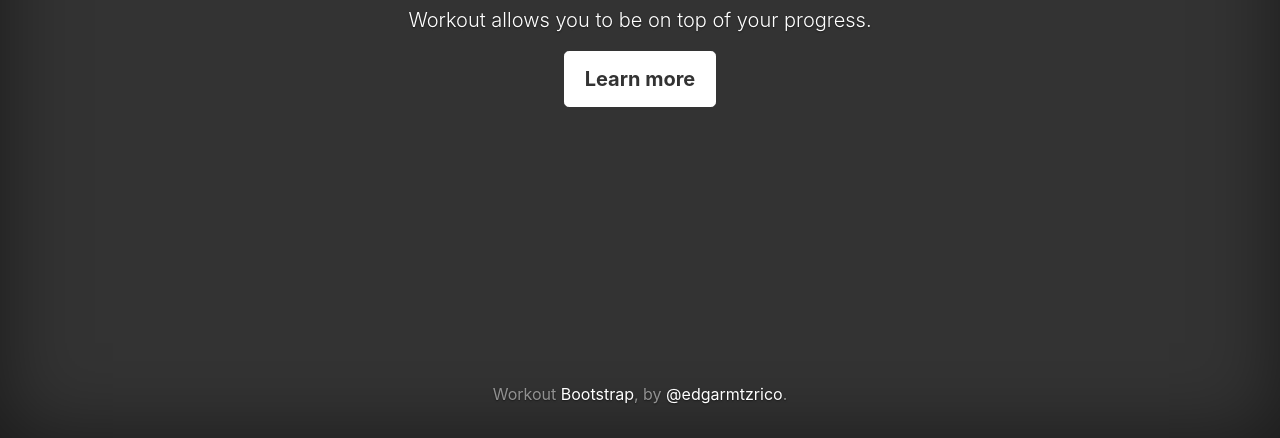
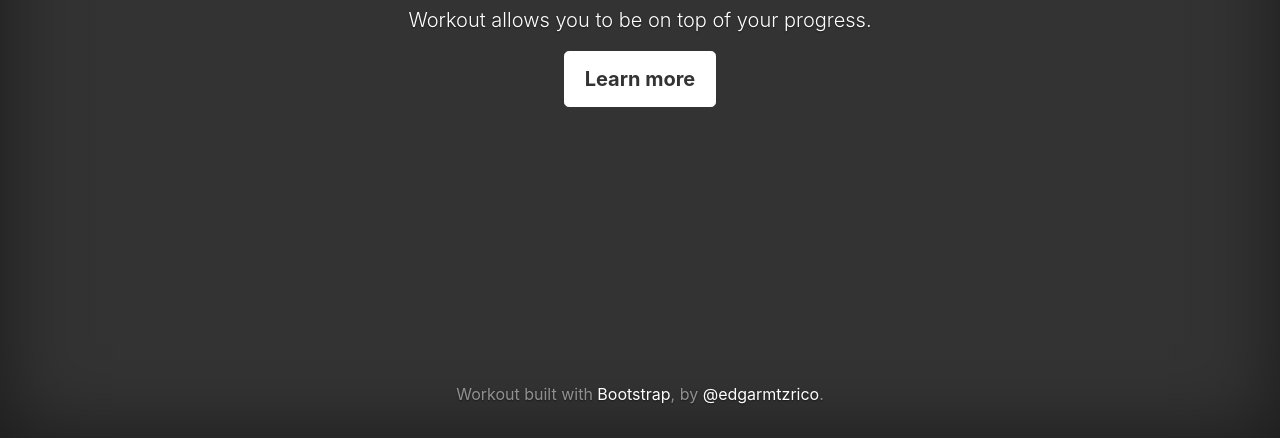
Before and after one commit to encomp/codenext_workout, a website built with webpack: page src/public/index.html in a window 1280 px wide. Shown: the part 362-800 px from the top of the page. Built offline with nearby package versions, Linux system fonts and the light colour scheme; some packages are replaced by stand-ins of ours.

Commit message:
update htmls

```diff
--- a/src/public/index.html
+++ b/src/public/index.html
@@ -1,5 +1,6 @@
 <!doctype html>
 <html lang="en">
+
 <head>
   <meta charset="utf-8">
   <meta name="viewport" content="width=device-width, initial-scale=1, shrink-to-fit=no">
@@ -58,7 +59,7 @@
 
     <footer class="mastfoot mt-auto">
       <div class="inner">
-        <p>Workout <a href="https://getbootstrap.com/">Bootstrap</a>, by <a
+        <p>Workout built with <a href="https://getbootstrap.com/">Bootstrap</a>, by <a
             href="https://github.com/encomp">@edgarmtzrico</a>.</p>
       </div>
     </footer>
```
Also changed, not shown: src/public/login.html (+1 -1 lines).
